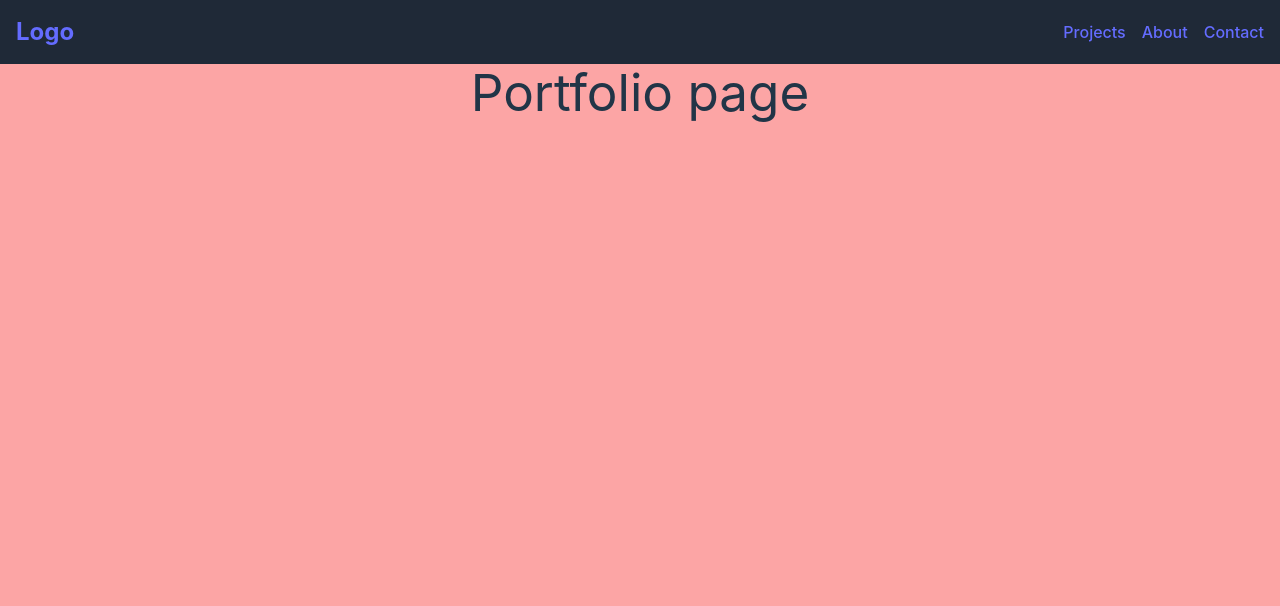
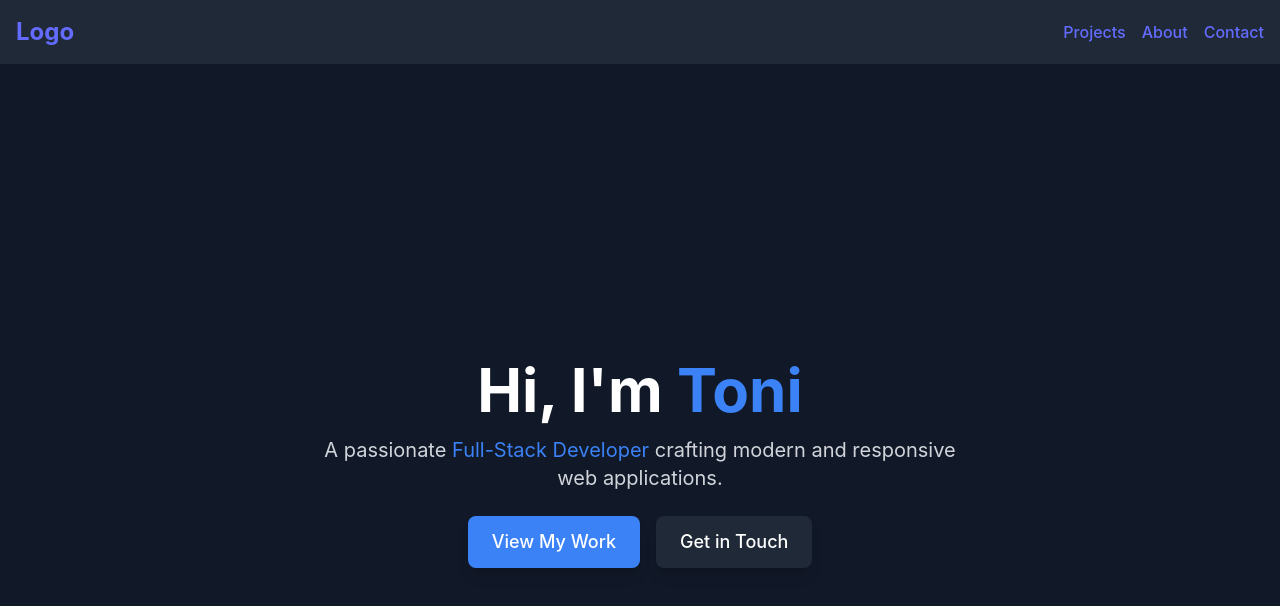
Before and after one commit to woues1/SIDE-PROJECT, a React (Vite) app in the folder Frontend/: page / in a window 1280 px wide. Shown: the top 606 px of the page. Built offline with nearby package versions, Linux system fonts and the light colour scheme; no server answers.

Commit message:
Frontend create Hero component, Auth now works even when accesstoken is invalid/does not exist

```diff
--- /dev/null
+++ b/Frontend/src/components/Hero.tsx
@@ -0,0 +1,29 @@
+
+function Hero() {
+  return (
+    <div className="bg-gray-900 text-white min-h-screen flex flex-col justify-center items-center px-6">
+      <h1 className="text-4xl md:text-6xl font-bold mb-4">
+        Hi, I'm <span className="text-blue-500">Toni</span>
+      </h1>
+      <p className="text-lg md:text-xl text-gray-300 mb-6 text-center max-w-2xl">
+        A passionate <span className="text-blue-500">Full-Stack Developer</span> crafting modern and responsive web applications.
+      </p>
+      <div className="flex space-x-4">
+        <a
+          href="#projects"
+          className="bg-blue-500 hover:bg-blue-600 text-white py-3 px-6 rounded-lg text-lg shadow-lg"
+        >
+          View My Work
+        </a>
+        <a
+          href="#contact"
+          className="bg-gray-800 hover:bg-gray-700 text-white py-3 px-6 rounded-lg text-lg shadow-lg"
+        >
+          Get in Touch
+        </a>
+      </div>
+    </div>
+  );
+}
+
+export default Hero;
--- a/Frontend/src/context/AuthContext.tsx
+++ b/Frontend/src/context/AuthContext.tsx
@@ -65,8 +65,9 @@ export const AuthContextProvider = ({ children }: any) => {
 
                 if (response.ok) {
                     const data = await response.json();
-                    localStorage.setItem('user', JSON.stringify({ Authorization: data.accessToken }));
+                    localStorage.setItem('user', JSON.stringify({ accessToken: data.newAccessToken }));
                     console.log('New access token received and stored.');
+                    window.location.reload()
                 } else {
                     console.log('Failed to refresh token. Logging out.');
                     dispatch({ type: 'LOGOUT' });
@@ -80,9 +81,6 @@ export const AuthContextProvider = ({ children }: any) => {
         validateAccessToken();
     }, []);
 
-
-    console.log('AuthContext state: ', state)
-
     return (
         <AuthContext.Provider value={{ ...state, dispatch }}>
             {children}
--- a/Frontend/src/hooks/useLogin.tsx
+++ b/Frontend/src/hooks/useLogin.tsx
@@ -9,7 +9,6 @@ export const useLogin = () => {
     const Login = async (email: string, password: string) => {
         setIsLoading(true);
         setError('')
-        console.log(email, password)
 
         const response = await fetch('/api/admin/login', {
             method: 'POST',
--- a/Frontend/src/outlets/Base.tsx
+++ b/Frontend/src/outlets/Base.tsx
@@ -4,7 +4,7 @@ import { Outlet } from "react-router-dom"
 
 function Base() {
     return (
-        <div className="flex flex-col min-h-screen">
+        <div className="flex flex-col min-h-screen min-w-[100vw]">
             <Header />
             <main className="flex-1">
                 <Outlet />
--- a/Frontend/src/pages/Home.tsx
+++ b/Frontend/src/pages/Home.tsx
@@ -1,17 +1,8 @@
-
+import Hero from "../components/Hero"
 
 function Home() {
   return (
-    <div className="h-[100vh] w-[100vw] bg-red-300">
-        <section className="relative">
-            <div className="w-3/4 mx-auto">
-                <h1 className="text-center">Portfolio page</h1>
-                <div>
-
-                </div>
-            </div>
-        </section>
-    </div>
+      <Hero />
   )
 }
 
```
Also changed, not shown: 2 other files (tests, documents, lock files or other folders).
